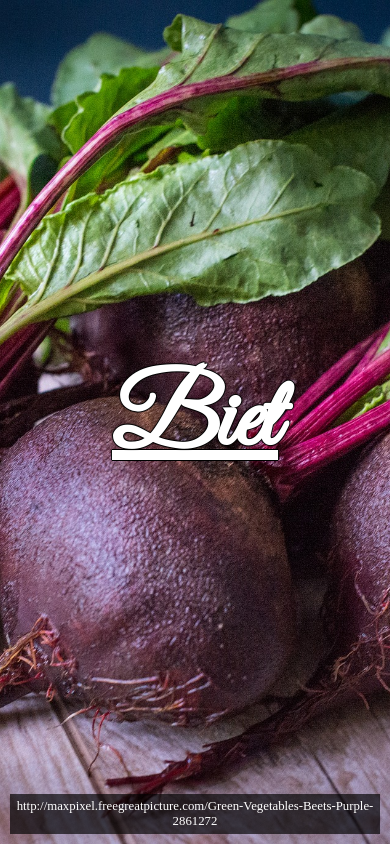
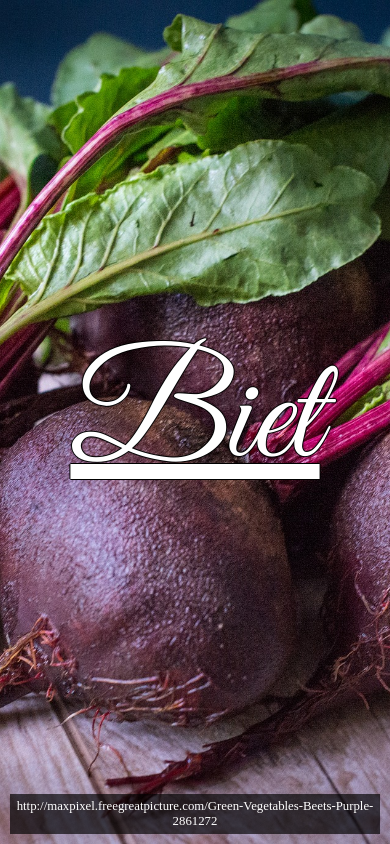
Before and after one commit to BietBE/BietBE.github.io, a plain HTML site: page index.html in a window 390 px wide. Drawn offline with Linux system fonts and the light colour scheme.

```diff
--- a/style.css
+++ b/style.css
@@ -30,10 +30,17 @@ body {
 h1 {
   margin: 0;
   font-size: 100px;
+  font-weight: normal;
   font-family: titleFont;
   color: white;
   text-shadow: -1px 0 1px black, 0 1px 1px black, 1px 0 1px black, 0 -1px 1px black;
   text-decoration: underline;
+}
+
+@media (min-width: 300px) {
+  h1 {
+    font-size: 150px;
+  }
 }
 
 @media (min-width: 450px) {
```
